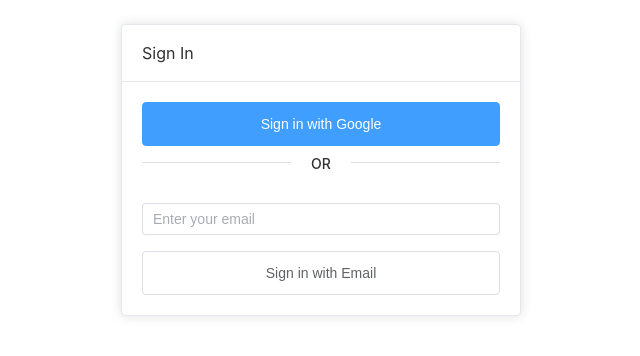
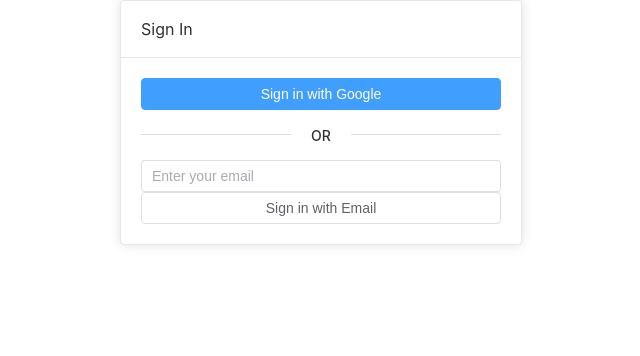
Before and after one commit to seanwuapps/gympt, a Nuxt app: page /login in a window 1280 px wide. Shown: the top 356 px of the page, without its empty margins (319-959 px from the left). Built offline with nearby package versions, Linux system fonts and the light colour scheme; no server answers.

Commit message:
fix: add placeholder database types file to resolve Supabase module warning

```diff
--- a/app/assets/css/main.css
+++ b/app/assets/css/main.css
@@ -2,18 +2,8 @@
 
 :root {
   /* Font family */
-  --font-family: 'Inter', -apple-system, BlinkMacSystemFont, 'Segoe UI', Roboto, sans-serif;
-
-  /* Spacing for mobile-first design */
-  --spacing-xs: 0.25rem;
-  --spacing-sm: 0.5rem;
-  --spacing-md: 1rem;
-  --spacing-lg: 1.5rem;
-  --spacing-xl: 2rem;
-}
-
-* {
-  box-sizing: border-box;
+  --font-family:
+    "Inter", -apple-system, BlinkMacSystemFont, "Segoe UI", Roboto, sans-serif;
 }
 
 body {
@@ -23,32 +13,3 @@
   margin: 0;
   padding: 0;
 }
-
-/* Optimize font rendering for numbers (important for reps/weights) */
-.numeric {
-  font-variant-numeric: tabular-nums;
-  font-feature-settings: 'tnum' on, 'lnum' on;
-}
-
-/* Mobile-first utilities */
-.p-6 {
-  padding: var(--spacing-lg);
-}
-
-.space-y-4 > * + * {
-  margin-top: var(--spacing-md);
-}
-
-/* Ensure good tap targets for mobile (minimum 44px / 2.75rem) */
-button,
-.el-button {
-  min-height: 2.75rem;
-  min-width: 2.75rem;
-}
-
-/* Improve readability on mobile */
-@media (max-width: 48rem) {
-  body {
-    font-size: 1rem; /* Prevents iOS zoom on input focus (16px base) */
-  }
-}
```
Also changed, not shown: app/types/database.types.ts (added, +55 -0 lines).
